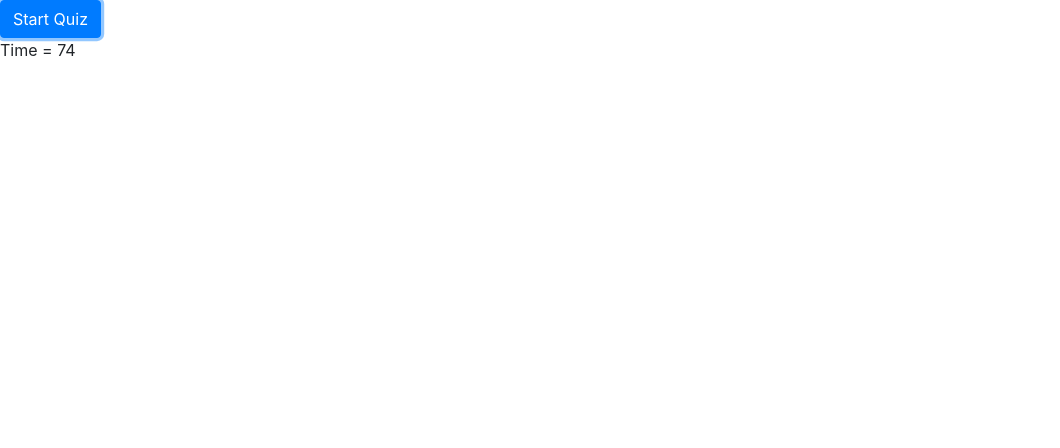
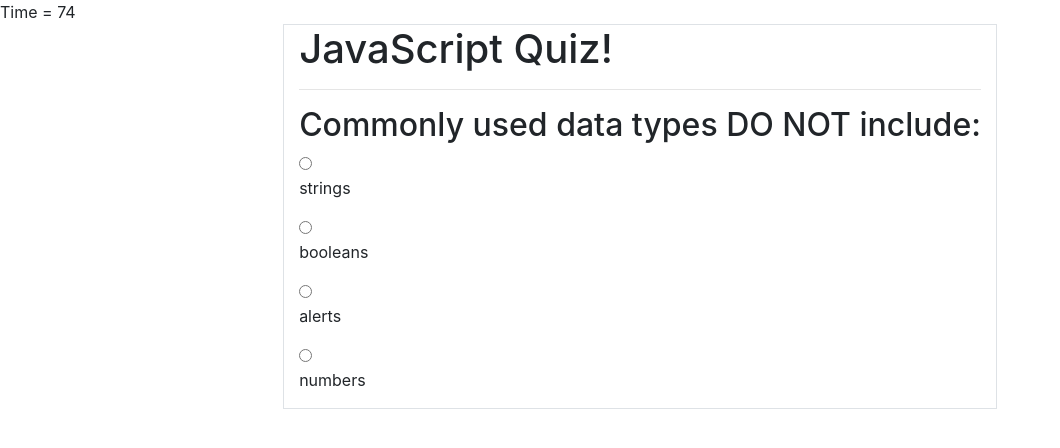
Before and after one commit to JackJewell/quiz, a plain HTML site: page index.html in a window 1280 px wide. Both pictures are taken after a click on the button "Start Quiz". Shown: the whole page, without its empty margins (0-1060 px from the left). Drawn offline with nearby package versions, Linux system fonts and the light colour scheme.

Commit message:
questions added

```diff
--- a/assets/javascript.js
+++ b/assets/javascript.js
@@ -1,3 +1,6 @@
+let quizDiv = document.getElementById("quiz");
+let resultsDiv = document.getElementById("results");
+
 let questions = [
     {
       title: "Commonly used data types DO NOT include:",
@@ -12,16 +15,14 @@ let questions = [
     ///etc.
   ];
 
-  function quiz(){
-    timer();
-  }
-
-  let currentTime= 75;
+  let currentTime = 75;
   let timeText = document.getElementById("pageTimer");
 
 
   function timer(){
+    let currentTime = 75;
     let myTime = setInterval(changeTime,1000);
+    return myTime;
     }
 
 
@@ -33,3 +34,38 @@ let questions = [
       clearInterval(myTime);
     }
     }
+
+    var quizHide = document.getElementById("quiz");
+
+    quizHide.style.display = "none";
+
+    function buildQuiz(){
+      timer();
+      questions.forEach(questionMaker);
+      hider = 1;
+      var start = document.getElementById("start");
+      if (start.style.display === "none") {
+        start.style.display = "block";
+      } else {
+        start.style.display = "none";
+      }
+      quizHide.style.display = "block";
+    }
+
+let page = 0;
+
+
+
+function questionMaker(){
+    for(var i = 0; i < 4;){
+      let qLabels = document.querySelectorAll("input");
+      let qAnswers = document.querySelectorAll("p");
+      let qHeader = document.getElementById("questionText");
+      qHeader.textContent = (questions[page].title);
+      qLabels[i].setAttribute("type","radio");
+      qLabels[i].setAttribute("name", "question"+i);
+      qLabels[i].setAttribute("value",questions[page].choices[i]);
+      qAnswers[i].textContent=(questions[page].choices[i]);
+      i++;
+    }
+  }
--- a/index.html
+++ b/index.html
@@ -8,9 +8,28 @@
     <title>Coding Quiz</title>
 </head>
 <body>
+    <div id = "pageTimer"></div>
+    <div class = "container">
+        <div class = "row justify-content-center">
+            <span class="border">
+                <div class = "col-12">
+                    <h1>JavaScript Quiz!</h1>
+                    <hr>
+                    <div id="quiz">
+                        <h2 id = questionText></h2>
+                        <input id = "qPage0"><p></p>
+                        <input id = "qPage1"><p></p>
+                        <input id = "qPage2"><p></p>
+                        <input id = "qPage3"><p></p>
+                    </div>
+                    <button type = "button" class = "btn btn-primary" id = "start" onclick = "buildQuiz()">Start Quiz</button>
+                </div>
+            </span>
+        </div>
+    </div>
 
-        <button type = "button" class = "btn btn-primary" onclick = "timer()">Start Quiz</button>
-        <p id = "pageTimer"></p>
+    <div id="results"></div>
+
 </body>
 <script src="assets/javascript.js"></script>
 </html>
```
